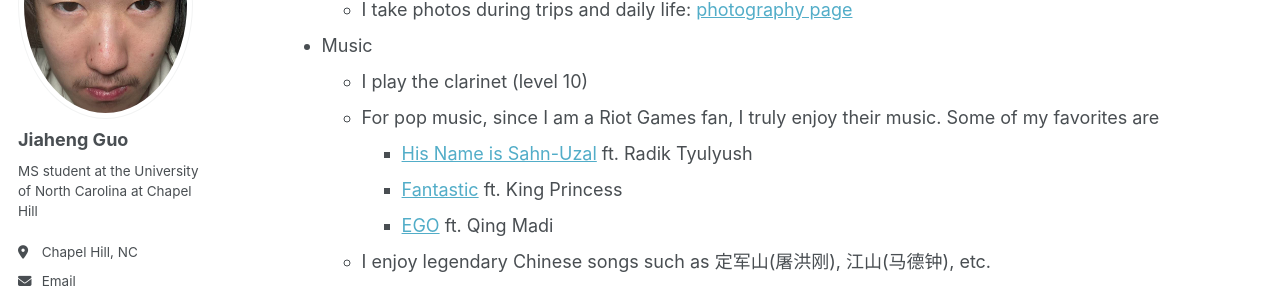
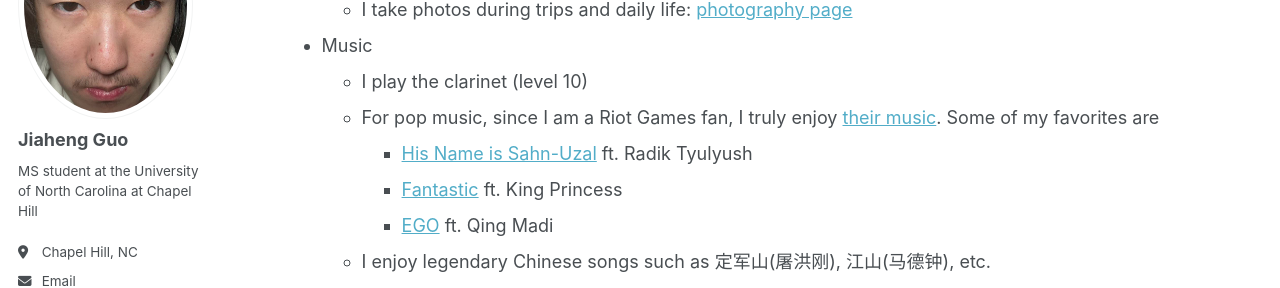
Before and after one commit to jiaheng-guo/jiaheng-guo.github.io, a Jekyll site: the page built from _pages/misc.md, in a window 1280 px wide and 900 px high, scrolled down 1300 px. Shown: the part 209-497 px from the top of the window. Built offline with Jekyll 4.4.1, drawn with Linux system fonts in a browser that asks for light colours; a script that is not in the unit is left out; part of the change alters nothing that is shown.

```diff
--- a/_pages/misc.md
+++ b/_pages/misc.md
@@ -69,7 +69,7 @@ Hobbies
 
 * Music
   * I play the clarinet (level 10)
-  * For pop music, since I am a Riot Games fan, I truly enjoy their music. Some of my favorites are
+  * For pop music, since I am a Riot Games fan, I truly enjoy [their music](https://www.youtube.com/@riotgamesmusic/videos). Some of my favorites are
     * [His Name is Sahn-Uzal](https://www.youtube.com/watch?v=V-iBklZUq-k&t=3) ft. Radik Tyulyush
     * [Fantastic](https://www.youtube.com/watch?v=t9mpyRzipww&list=RDt9mpyRzipww&start_radio=1) ft. King Princess
     * [EGO](https://www.youtube.com/watch?v=jAj_nbWYb7g&list=RDjAj_nbWYb7g&start_radio=1) ft. Qing Madi
```
